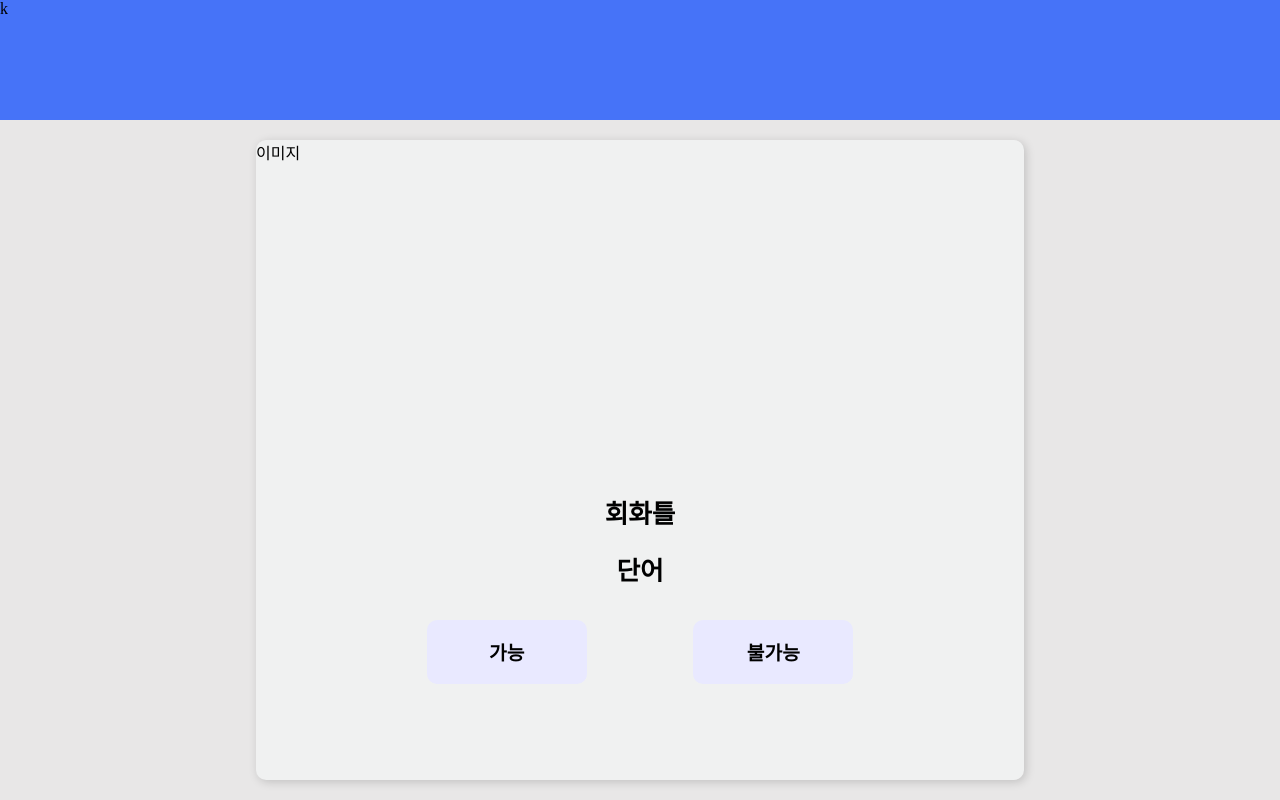
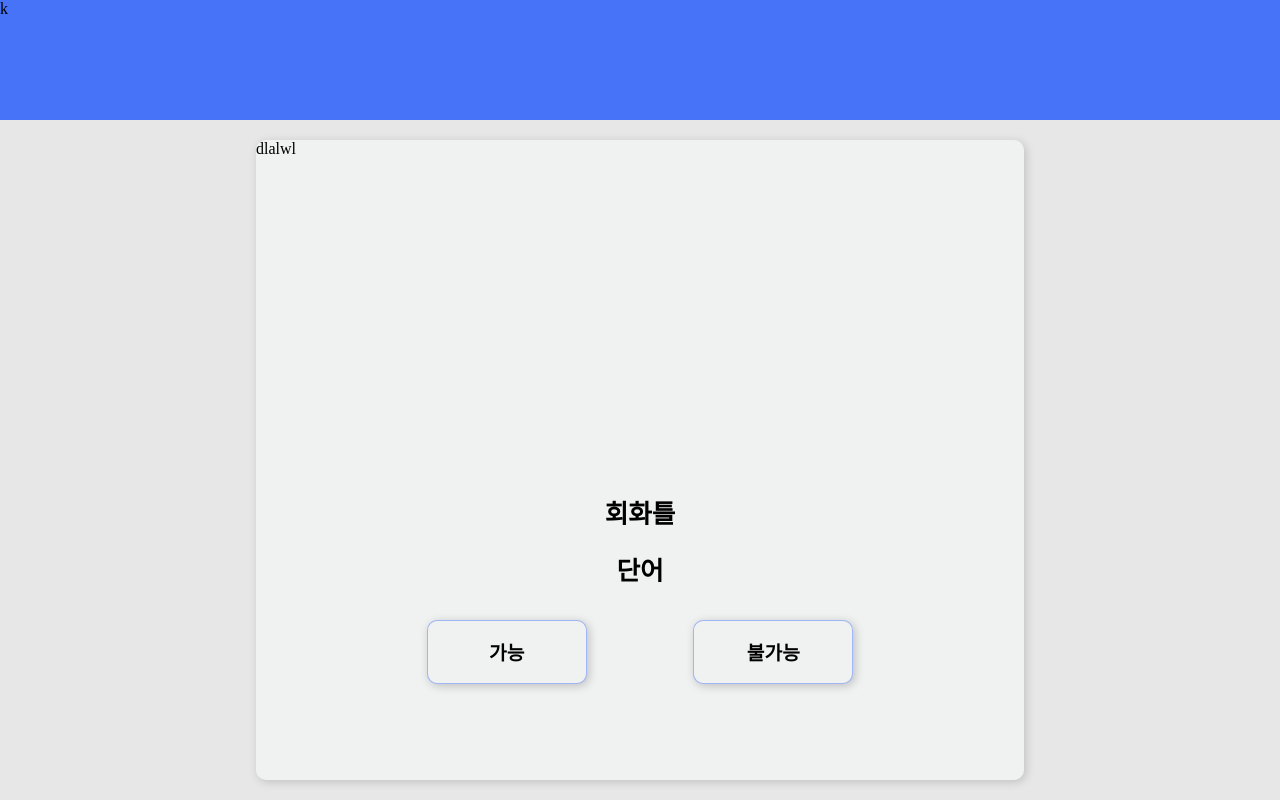
Before and after one commit to monggu1004/VocabularyList, a plain HTML site: page html/useage.html in a window 1280 px wide. Drawn offline with Linux system fonts and the light colour scheme.

Commit message:
js
2page

```diff
--- a/css/usestyle.css
+++ b/css/usestyle.css
@@ -63,7 +63,13 @@ body {
 .unknow {
   width: 25%;
   height: 40%;
-  background-color: rgb(233, 233, 255);
+  background-color: rgb(240, 241, 241);
+  border-style: solid;
+  border-width: 1px;
+  border-color: rgba(45, 96, 247, 0.406);
+
+  /* background-color: rgb(255, 255, 255); */
+  box-shadow: 2px 2px 10px rgba(2, 2, 9, 0.208);
   font-size: 1.5vw;
   font-weight: bolder;
   border-radius: 10px;
--- a/html/useage.html
+++ b/html/useage.html
@@ -10,14 +10,15 @@
     <div class="trainheader">k</div>
     <div class="traincontainer">
       <div class="trainbox">
-        <div class="imgcontainer">이미지</div>
+        <div class="imgcontainer">dlalwl</div>
         <div class="wordcontainer">
           <div class="conversation">회화틀</div>
           <div class="words">단어</div>
         </div>
         <div class="answercontainer">
-          <div class="know">가능</div>
-          <div class="unknow">불가능</div>
+          <button class="know">가능</button>
+
+          <button class="unknow">불가능</button>
         </div>
       </div>
     </div>
```
Also changed, not shown: css/change.js (added, +7 -0 lines).
